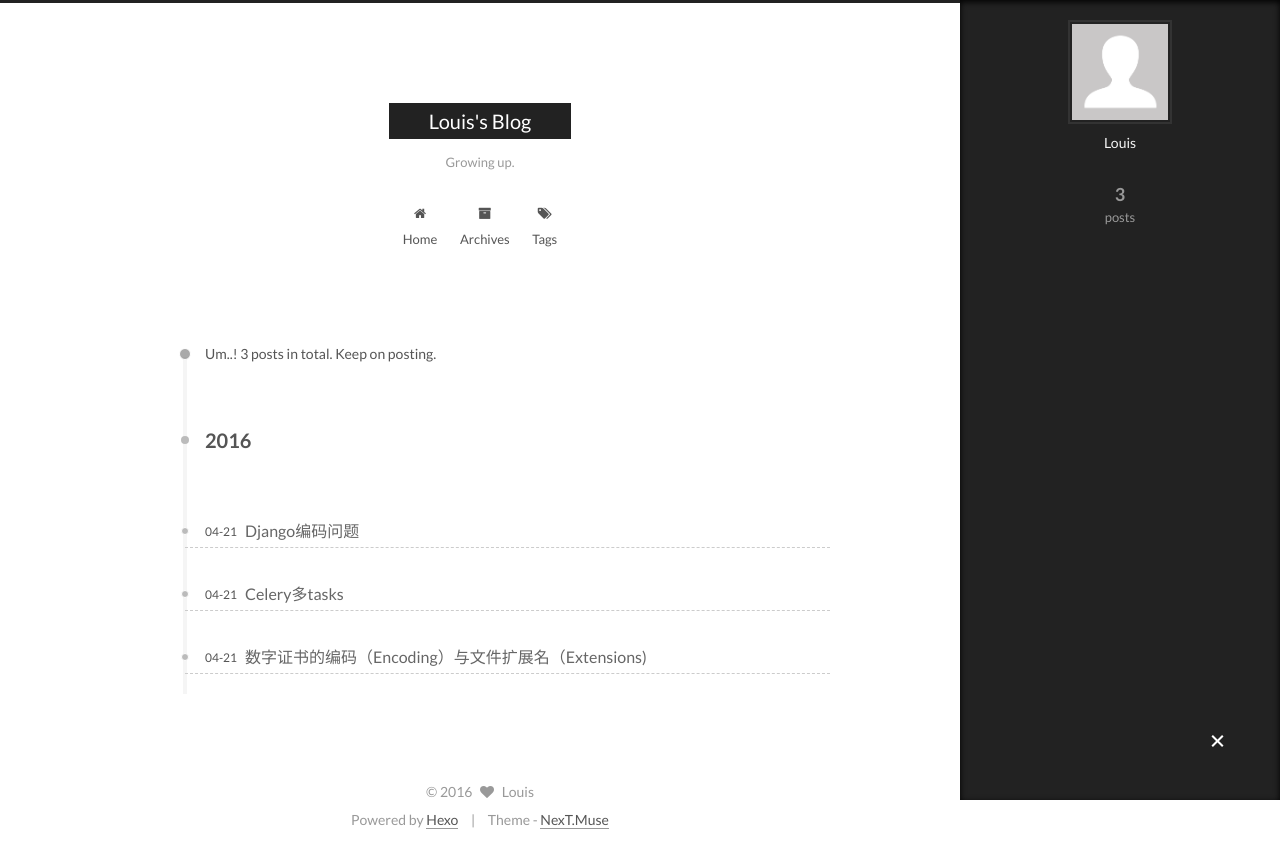
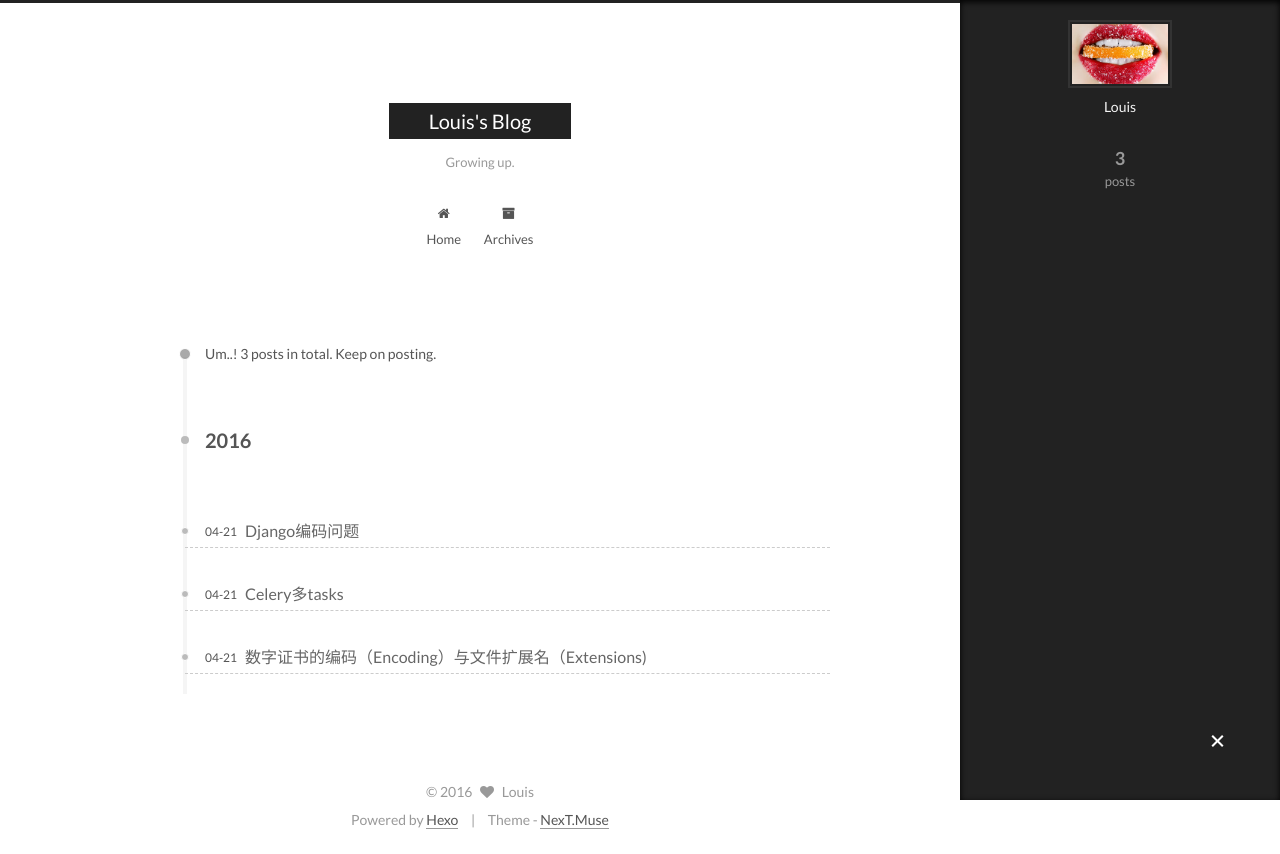
Before and after one commit to louisluckydoggie/louisluckydoggie.github.io, a plain HTML site: page archives/index.html in a window 1280 px wide. Both pictures are taken after a click on the element 1217 px from the left and 742 px from the top of the page. Drawn offline with Linux system fonts and the light colour scheme.

Commit message:
Site updated: 2016-05-16 17:13:59

```diff
--- a/archives/index.html
+++ b/archives/index.html
@@ -113,7 +113,7 @@
   <title> Archive | Louis's Blog </title>
 </head>
 
-<body itemscope itemtype="http://schema.org/WebPage" lang="en-US">
+<body itemscope itemtype="http://schema.org/WebPage" lang="en">
 
 
 
@@ -179,16 +179,6 @@
               <i class="menu-item-icon fa fa-fw fa-archive"></i> <br />
 
             Archives
-          </a>
-        </li>
-
-
-        <li class="menu-item menu-item-tags">
-          <a href="/tags" rel="section">
-
-              <i class="menu-item-icon fa fa-fw fa-tags"></i> <br />
-
-            Tags
           </a>
         </li>
 
@@ -373,7 +363,7 @@
       <section class="site-overview sidebar-panel  sidebar-panel-active ">
         <div class="site-author motion-element" itemprop="author" itemscope itemtype="http://schema.org/Person">
           <img class="site-author-image" itemprop="image"
-               src="/images/avatar.gif"
+               src="/images/candy.jpg"
                alt="Louis" />
           <p class="site-author-name" itemprop="name">Louis</p>
           <p class="site-description motion-element" itemprop="description"></p>
--- a/css/main.css
+++ b/css/main.css
@@ -1548,7 +1548,7 @@ pre .javascript .function {
   width: 4px;
   height: 4px;
   border-radius: 50%;
-  background: #ff08ac;
+  background: #ff42d5;
 }
 .links-of-blogroll {
   font-size: 13px;
```
Also changed, not shown: 2016/04/21/Certificate/index.html (+2 -12 lines), 2016/04/21/Django-encoding/index.html (+2 -12 lines), 2016/04/21/celery-multi-tasks/index.html (+2 -12 lines), archives/2016/04/index.html (+2 -12 lines), archives/2016/index.html (+2 -12 lines), index.html (+2 -12 lines), images/candy.jpg (added).
